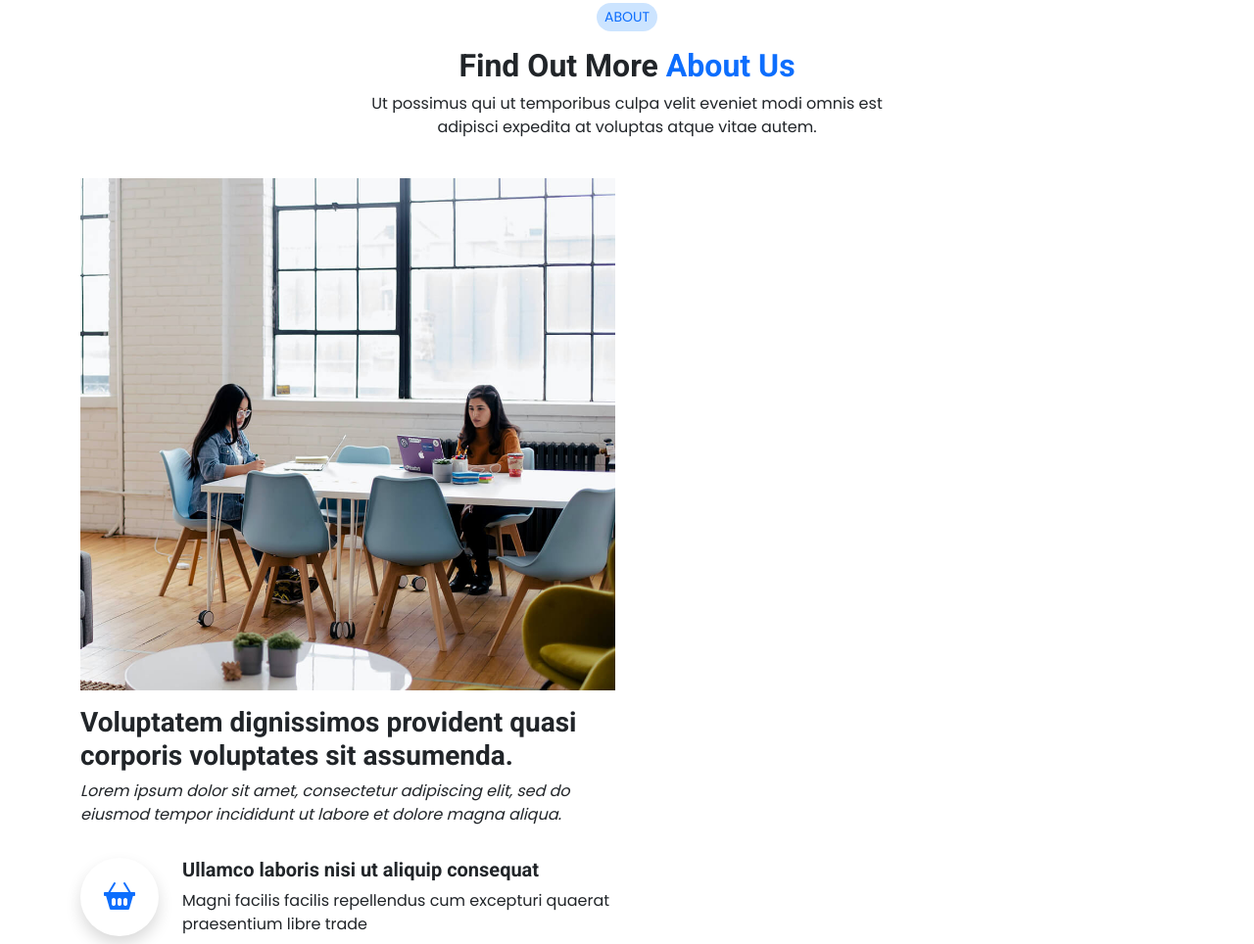
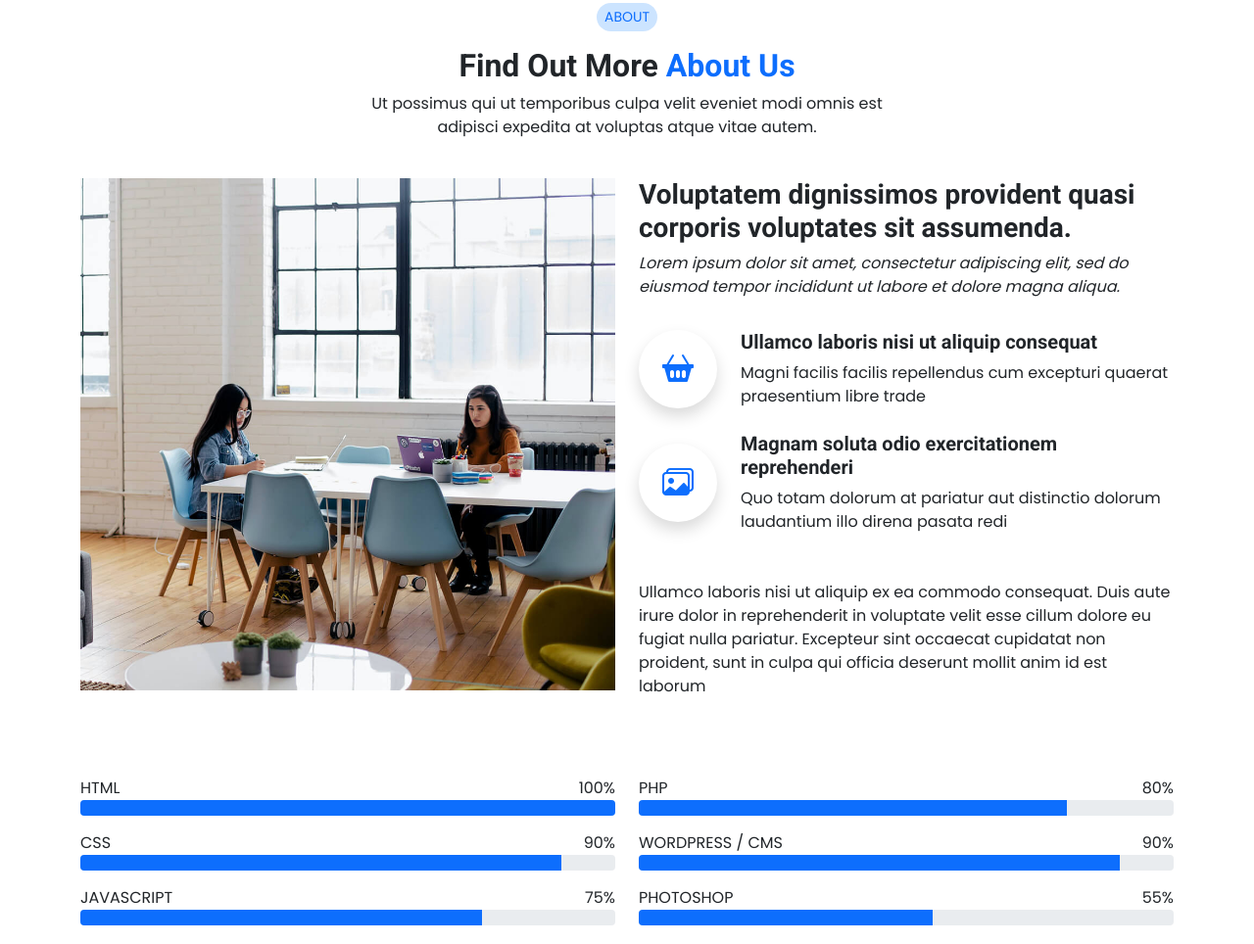
Before and after one commit to Ashik-Himel/Responsive-Single-Page-5, a plain HTML site: page index.html in a window 1280 px wide. Shown: the part 874-1838 px from the top of the page at 98% size. Drawn offline with nearby package versions, Linux system fonts and the light colour scheme.

Commit message:
gap-md-0

```diff
--- a/index.html
+++ b/index.html
@@ -170,7 +170,7 @@
                 <p>Ut possimus qui ut temporibus culpa velit eveniet modi omnis est adipisci expedita at voluptas atque vitae autem.</p>
             </div>
         </div>
-        <div class="row mt-4 gap-3">
+        <div class="row mt-4 gap-3 gap-md-0">
             <div class="col-12 col-md-6" data-aos="fade-right" data-aos-delay="200">
                 <img class="mw-100" src="images/about.jpg" alt="Section Image">
             </div>
```
